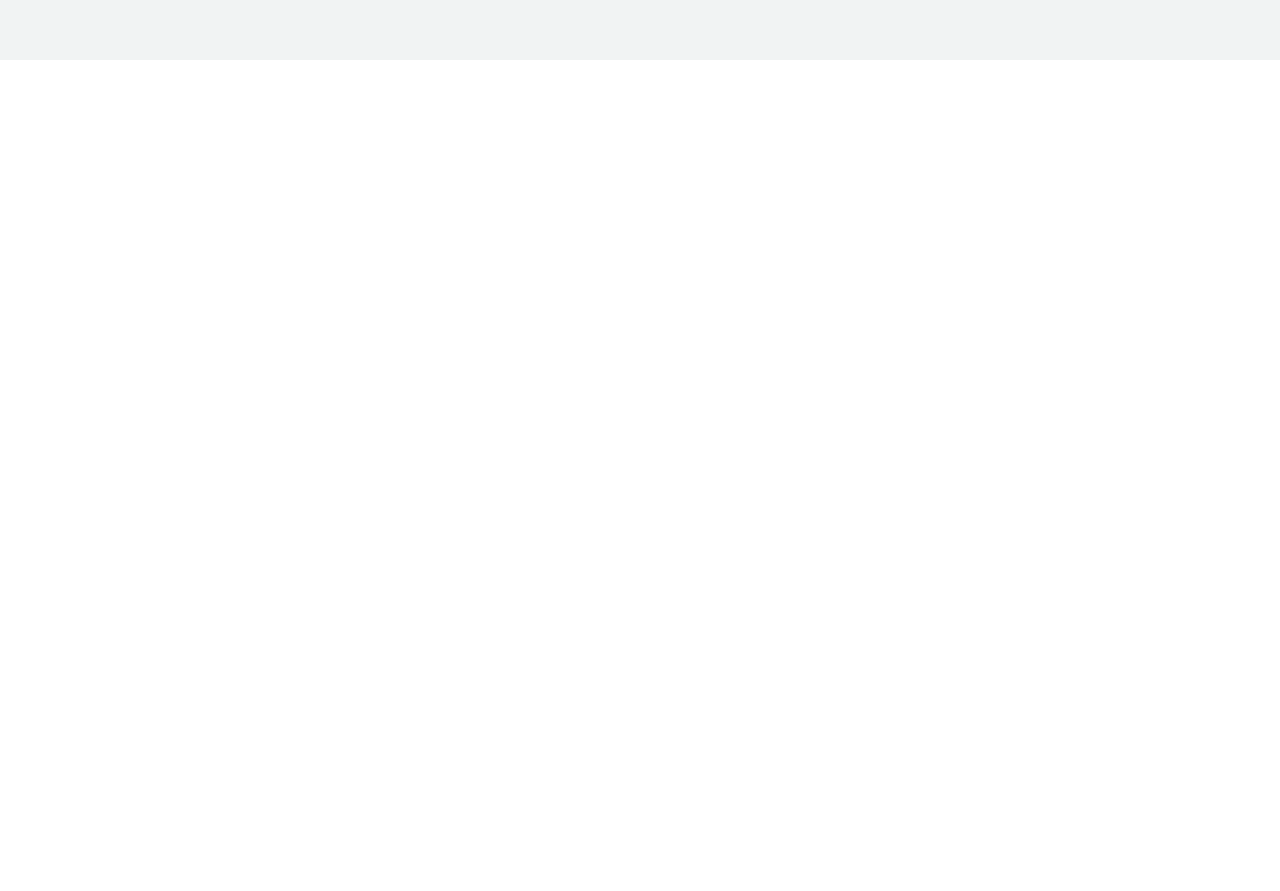
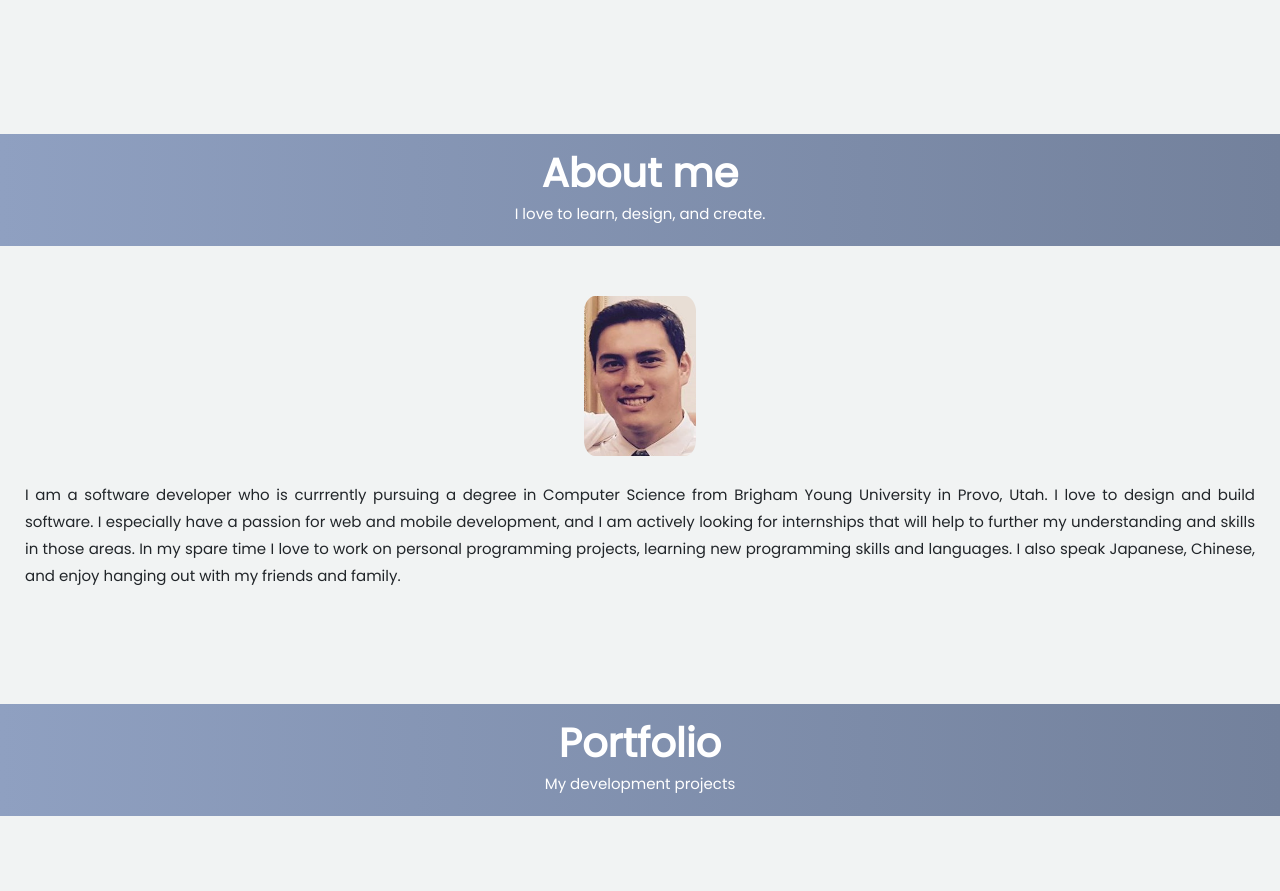
Before and after one commit to jswalker808/personalPortfolio, a plain HTML site: page index.html in a window 1280 px wide. Shown: the part 740-1631 px from the top of the page. Before the commit the page ends 800 px from the top, so only its background shows below. Drawn offline with nearby package versions, Linux system fonts and the light colour scheme.

Commit message:
Added the about and started portfolio sections

```diff
--- a/index.html
+++ b/index.html
@@ -21,12 +21,12 @@
       <div class="collapse navbar-collapse" id="navbarSupportedContent">
         <ul class="navbar-nav ml-auto">
           <li class="nav-item ml-3">
-            <a class="nav-link" href="#"><img class="link-image" src="https://png.icons8.com/material-rounded/50/ffffff/user.png">
+            <a class="nav-link" href="#about"><img class="link-image" src="https://png.icons8.com/material-rounded/50/ffffff/user.png">
               About <span class="sr-only">(current)</span>
             </a>
           </li>
           <li class="nav-item ml-3">
-            <a class="nav-link" href="#"><img class="link-image" src="https://png.icons8.com/ios-glyphs/50/ffffff/resume.png">
+            <a class="nav-link" href="#projects"><img class="link-image" src="https://png.icons8.com/ios-glyphs/50/ffffff/resume.png">
               Portfolio</a>
           </li>
           <li class="nav-item ml-3">
@@ -41,7 +41,31 @@
       <div id="welcome-section-text">
         <h1>Hi, I'm James Walker</h1>
         <h2>a Software Developer</h2>
-        <button id="portfolio-button" type="button" name="button">Check my portfolio</button>
+        <a href="#projects"><button id="portfolio-button" type="button" name="button">Check my portfolio</button></a>
+      </div>
+    </div>
+
+    <div class="section" id="about">
+      <header>
+        <h1>About me</h1>
+        <h2>I love to learn, design, and create.</h2>
+      </header>
+      <div class="section-info">
+        <img id="about-image" src="images/about-image.jpg" alt="James Walker">
+        <p>I am a software developer who is currrently pursuing a degree in Computer Science from
+        Brigham Young University in Provo, Utah.  I love to design and build software.
+        I especially have a passion for web and mobile development, and I am actively looking for internships that will help
+        to further my understanding and skills in those areas.  In my spare time I love to work on personal programming projects, learning
+        new programming skills and languages.  I also speak Japanese, Chinese, and enjoy hanging out with my friends and family.</p>
+      </div>
+    </div>
+
+    <div class="section" id="projects">
+      <header>
+        <h1>Portfolio</h1>
+        <h2>My development projects</h2>
+      </header>
+      <div class="section-info">
       </div>
     </div>
 
--- a/styles.css
+++ b/styles.css
@@ -1,8 +1,9 @@
 html, body {
+  font-family: 'Poppins', sans-serif;
   height: 100%;
   margin: 0;
+  scroll-behavior: smooth;
   width: 100%;
-  font-family: 'Poppins', sans-serif;
 }
 
 #navbar {
@@ -40,7 +41,7 @@ html, body {
 }
 
 #portfolio-button {
-  background-color: #73819C;
+  background: linear-gradient(to right, #8fa0c1, #73819C);
   border: none;
   border-radius: 5px;
   color: white;
@@ -49,6 +50,47 @@ html, body {
   text-transform: uppercase;
 }
 
+.section {
+  background-color: #F1F3F3;
+  /* border: solid; */
+  padding-top: 74px;
+}
+
+.section header {
+  background: linear-gradient(to right, #8fa0c1, #73819C);
+  color: white;
+  padding: 15px 0 15px 0;
+  text-align: center;
+}
+
+.section header h1 {
+  font-weight: bold;
+}
+
+.section header h2 {
+  font-size: 15px;
+}
+
+.section-info {
+  margin-top: 25px;
+  padding: 25px;
+}
+
+#about-image {
+  border-radius: 10%;
+  display: block;
+  height: 10rem;
+  margin: auto;
+  width: 7rem;
+}
+
+.section-info p {
+  font-size: 15px;
+  line-height: 1.8;
+  margin-top: 25px;
+  text-align: justify;
+}
+
 @media only screen and (min-width: 600px) {
     #navbar {
       padding-left: 10%;
```
Also changed, not shown: images/about-image.jpg (added), images/welcom-background.jpg.jpg (added).
